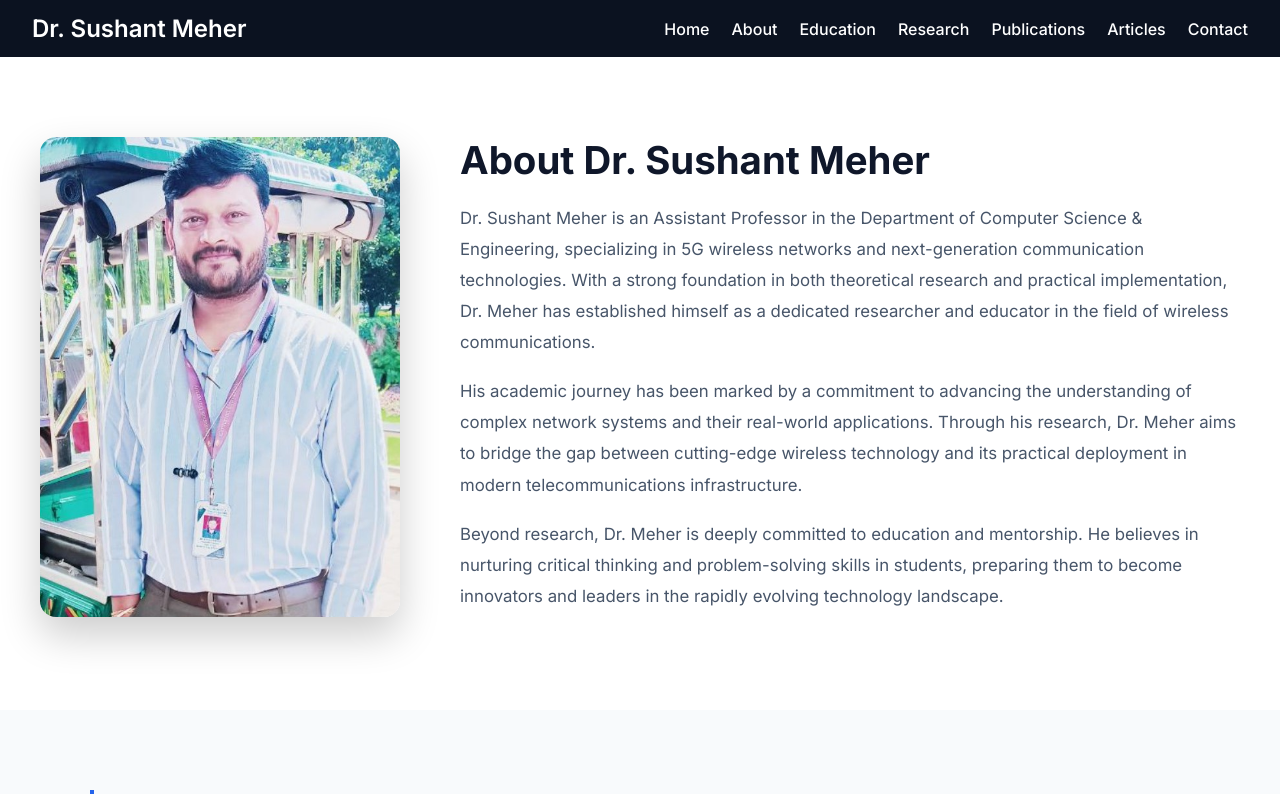
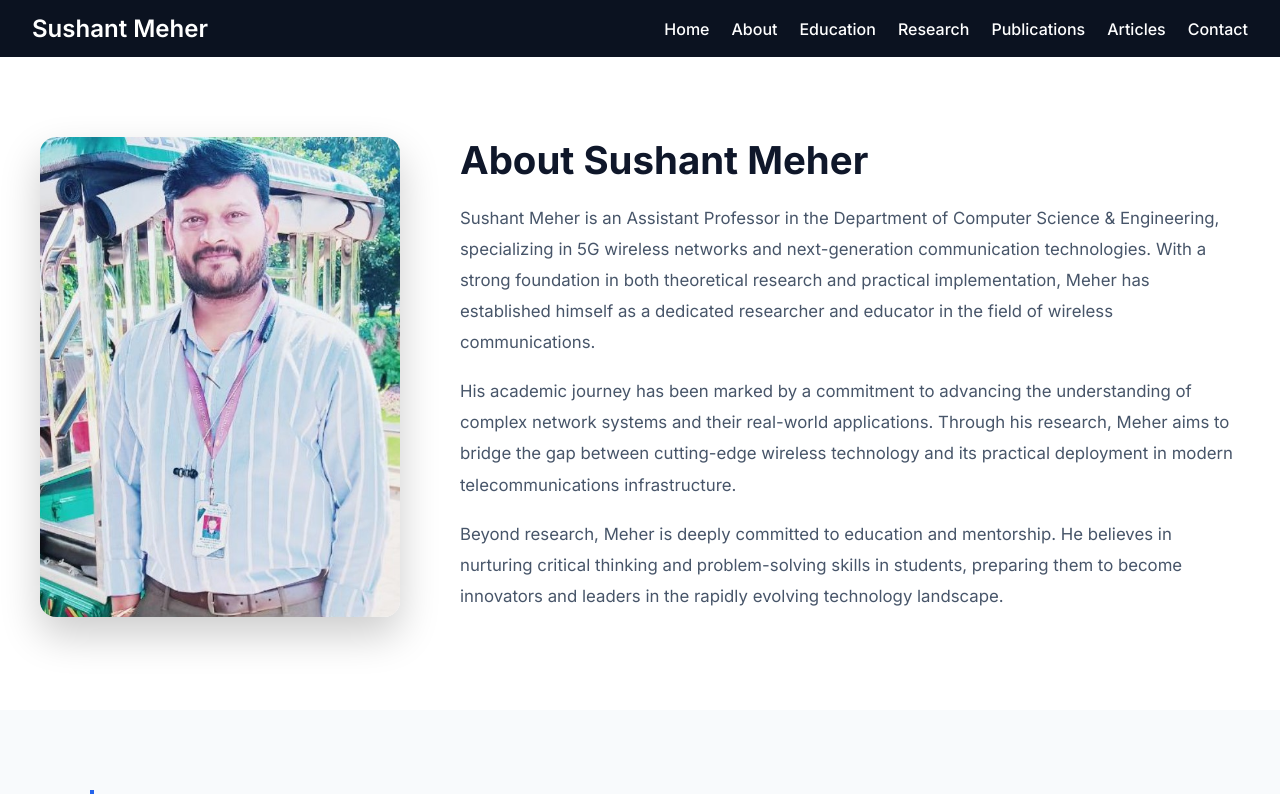
Before and after one commit to goutambhosagar00/dr-sushant-meher-portfolio, a React (Vite) app: page /about in a window 1280 px wide. Shown: the top 794 px of the page. Built offline with nearby package versions, Linux system fonts and the light colour scheme; the HTML template or start-up script is replaced by a standard one.

Commit message:
update AboutIntro and Header components

```diff
--- a/src/components/AboutIntro.jsx
+++ b/src/components/AboutIntro.jsx
@@ -12,32 +12,32 @@ const AboutIntro = () => {
       <div className="about-intro-container">
         {/* LEFT IMAGE */}
         <div className="about-intro-image">
-          <img src={sirPhoto} alt="Dr. Sushant Meher" />
+          <img src={sirPhoto} alt="Sushant Meher" />
         </div>
 
         {/* RIGHT CONTENT */}
         <div className="about-intro-content">
-          <h1>About Dr. Sushant Meher</h1>
+          <h1>About  Sushant Meher</h1>
 
           <p>
-            Dr. Sushant Meher is an Assistant Professor in the Department of
+            Sushant Meher is an Assistant Professor in the Department of
             Computer Science & Engineering, specializing in 5G wireless
             networks and next-generation communication technologies. With a
             strong foundation in both theoretical research and practical
-            implementation, Dr. Meher has established himself as a dedicated
+            implementation, Meher has established himself as a dedicated
             researcher and educator in the field of wireless communications.
           </p>
 
           <p>
             His academic journey has been marked by a commitment to advancing
             the understanding of complex network systems and their real-world
-            applications. Through his research, Dr. Meher aims to bridge the
+            applications. Through his research, Meher aims to bridge the
             gap between cutting-edge wireless technology and its practical
             deployment in modern telecommunications infrastructure.
           </p>
 
           <p>
-            Beyond research, Dr. Meher is deeply committed to education and
+            Beyond research, Meher is deeply committed to education and
             mentorship. He believes in nurturing critical thinking and
             problem-solving skills in students, preparing them to become
             innovators and leaders in the rapidly evolving technology
--- a/src/components/Header.jsx
+++ b/src/components/Header.jsx
@@ -12,7 +12,7 @@ const Header = () => {
   return (
     <header className="site-header">
       <div className="header-container">
-        <h1 className="site-title">Dr. Sushant Meher</h1>
+        <h1 className="site-title">Sushant Meher</h1>
 
         <nav className={`site-nav ${open ? "open" : ""}`}>
           <Link to="/" onClick={() => setOpen(false)}>Home</Link>
```
